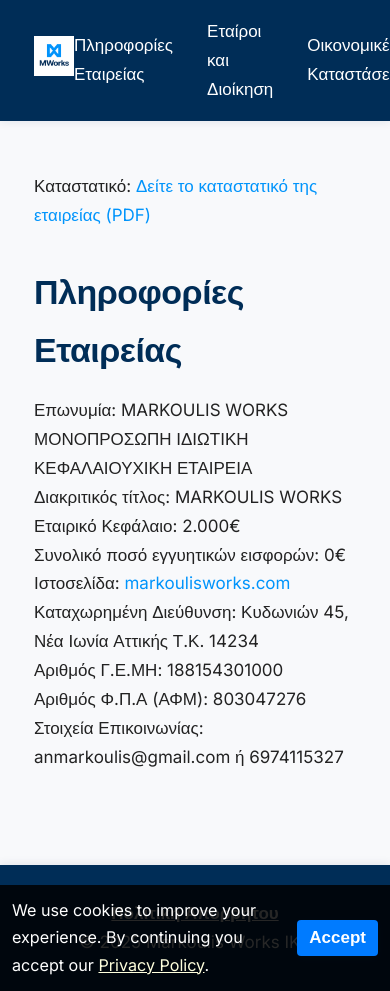
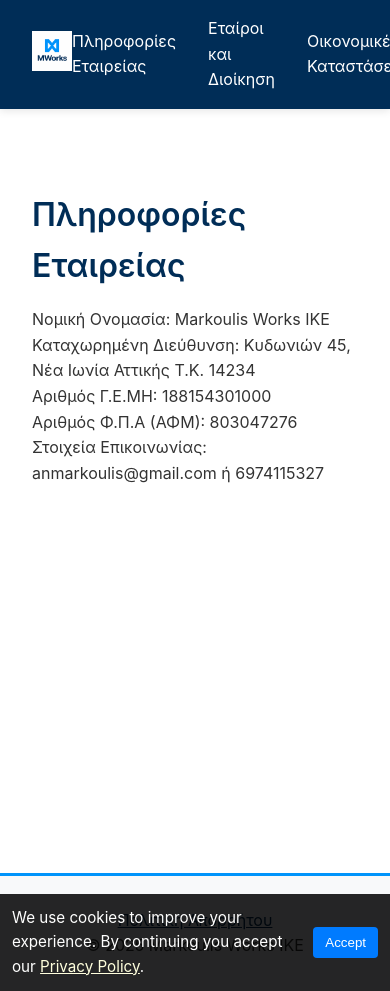
Before and after one commit to anmarkoulis/markoulis-works-site, a Jekyll site: the page built from _pages/company-info_gr.md, in a window 390 px wide and 991 px high. Built offline with Jekyll 4.4.1, drawn with Linux system fonts in a browser that asks for light colours.

Commit message:
Revert " feat: add statute and some more info for compliance (#11)"
This reverts commit f1bfa3d67f618a07359f37f54f1074210b7999f3.

```diff
--- a/_layouts/default.html
+++ b/_layouts/default.html
@@ -4,8 +4,6 @@
   <meta charset="UTF-8">
   <meta name="viewport" content="width=device-width, initial-scale=1.0">
   <link rel="icon" type="image/x-icon" href="{{ '/assets/images/favicon.ico' | relative_url }}">
-  <!-- Google Fonts: Inter -->
-  <link href="https://fonts.googleapis.com/css2?family=Inter:wght@400;600;700&display=swap" rel="stylesheet">
   <link rel="stylesheet" href="{{ site.baseurl }}/styles.css">
   <title>{{ page.title | default: site.title }}</title>
 </head>
--- a/_pages/company-info_gr.md
+++ b/_pages/company-info_gr.md
@@ -5,13 +5,8 @@
 lang: el
 ---
 <section>
-  <p>Καταστατικό: <a href="/assets/statuteDoc.pdf" target="_blank">Δείτε το καταστατικό της εταιρείας (PDF)</a></p>
   <h2>Πληροφορίες Εταιρείας</h2>
-  <p>Επωνυμία: MARKOULIS WORKS ΜΟΝΟΠΡΟΣΩΠΗ ΙΔΙΩΤΙΚΗ ΚΕΦΑΛΑΙΟΥΧΙΚΗ ΕΤΑΙΡΕΙΑ</p>
-  <p>Διακριτικός τίτλος: MARKOULIS WORKS</p>
-  <p>Εταιρικό Κεφάλαιο: 2.000€</p>
-  <p>Συνολικό ποσό εγγυητικών εισφορών: 0€</p>
-  <p>Ιστοσελίδα: <a href="https://markoulisworks.com" target="_blank">markoulisworks.com</a></p>
+  <p>Νομική Ονομασία: Markoulis Works IKE</p>
   <p>Καταχωρημένη Διεύθυνση: Κυδωνιών 45, Νέα Ιωνία Αττικής Τ.Κ. 14234</p>
   <p>Αριθμός Γ.Ε.ΜΗ: 188154301000</p>
   <p>Αριθμός Φ.Π.Α (ΑΦΜ): 803047276</p>
--- a/styles.css
+++ b/styles.css
@@ -1,107 +1,3 @@
-/* Section Spacing */
-section, .site-content > * {
-    margin-bottom: 2.5rem;
-}
-/* Navigation Improvements */
-.site-nav {
-    display: flex;
-    gap: 1em;
-    align-items: center;
-}
-.site-nav a {
-    color: #002d57;
-    text-decoration: none;
-    font-weight: 600;
-    padding: 0.5em 1em;
-    border-radius: 6px;
-    transition: background 0.2s, color 0.2s, box-shadow 0.2s;
-    position: relative;
-}
-.site-nav a:hover {
-    background: #0094fb22;
-    color: #0094fb;
-    box-shadow: 0 2px 8px rgba(0,148,251,0.08);
-}
-.site-nav .active {
-    color: #0094fb;
-    border-bottom: 2px solid #0094fb;
-    background: #0094fb11;
-}
-/* Smooth Transitions for Links/Buttons */
-a, .button, button, input[type="submit"] {
-    transition: color 0.2s, background 0.2s, box-shadow 0.2s, transform 0.2s;
-}
-/* Button Styling */
-.button, button, input[type="submit"] {
-    background: #0094fb;
-    color: #fff;
-    border: none;
-    border-radius: 6px;
-    padding: 0.7em 1.4em;
-    font-size: 1rem;
-    font-weight: 600;
-    cursor: pointer;
-    box-shadow: 0 2px 8px rgba(0,45,87,0.08);
-    transition: background 0.2s, box-shadow 0.2s, transform 0.2s;
-    outline: none;
-    margin: 0.5em 0;
-    display: inline-block;
-}
-.button:hover, button:hover, input[type="submit"]:hover {
-    background: #002d57;
-    box-shadow: 0 4px 16px rgba(0,45,87,0.12);
-    transform: translateY(-2px) scale(1.03);
-}
-/* Card-Style Sections */
-.card {
-    background: #fff;
-    border-radius: 12px;
-    box-shadow: 0 2px 16px rgba(0,45,87,0.08);
-    padding: 2rem;
-    margin-bottom: 2.5rem;
-    transition: box-shadow 0.3s;
-}
-.card:hover {
-    box-shadow: 0 4px 24px rgba(0,148,251,0.12);
-}
-/* Responsive Design */
-@media (max-width: 900px) {
-    main {
-        padding: 2rem 1rem;
-        max-width: 100%;
-    }
-    header, .site-header {
-        padding: 1rem 1rem;
-    }
-    .site-nav a {
-        padding: 0.5em 0.7em;
-        font-size: 1rem;
-    }
-    h1 {
-        font-size: 2rem;
-    }
-    h2 {
-        font-size: 1.4rem;
-    }
-}
-@media (max-width: 600px) {
-    main {
-        padding: 1rem 0.5rem;
-    }
-    header, .site-header {
-        padding: 0.7rem 0.5rem;
-    }
-    .site-nav {
-        flex-direction: column;
-        gap: 0.5em;
-    }
-    h1 {
-        font-size: 1.4rem;
-    }
-    h2 {
-        font-size: 1.1rem;
-    }
-}
 /* Professional styling with brand colors */
 * {
     margin: 0;
@@ -111,16 +7,13 @@
 
 html {
     height: 100%;
-    font-family: 'Inter', Arial, sans-serif;
-    font-size: 17px;
-    color: #222;
 }
 
 body {
-    font-family: 'Inter', Arial, sans-serif;
-    line-height: 1.7;
-    color: #222;
-    background-color: #f8f9fb;
+    font-family: -apple-system, BlinkMacSystemFont, 'Segoe UI', Roboto, Oxygen, Ubuntu, Cantarell, sans-serif;
+    line-height: 1.6;
+    color: #333;
+    background-color: #ffffff;
     min-height: 100%;
     display: flex;
     flex-direction: column;
@@ -130,18 +23,10 @@
     background: #002d57;
     color: #fff;
     padding: 1rem 2rem;
-    box-shadow: 0 2px 8px rgba(0,45,87,0.08);
+    box-shadow: 0 2px 8px rgba(0, 0, 0, 0.1);
     position: sticky;
     top: 0;
     z-index: 1000;
-    transition: box-shadow 0.3s;
-}
-
-.header-shadow {
-    width: 100%;
-    height: 6px;
-    background: linear-gradient(90deg, #0094fb22 0%, #002d5722 100%);
-    box-shadow: 0 2px 8px rgba(0,45,87,0.08);
 }
 
 header a {
@@ -175,9 +60,7 @@
 h1, h2, h3 {
     color: #002d57;
     margin-bottom: 1rem;
-    font-weight: 700;
-    letter-spacing: -0.5px;
-    font-family: 'Inter', Arial, sans-serif;
+    font-weight: 600;
 }
 
 h1 {
@@ -201,25 +84,14 @@
 footer {
     text-align: center;
     padding: 2rem;
-    background: #002d57;
-    color: #fff;
-    border-top: none;
+    background: #f8f9fa;
+    border-top: 3px solid #0094fb;
     margin-top: auto;
-    box-shadow: 0 -2px 8px rgba(0,45,87,0.08);
-    transition: box-shadow 0.3s;
-}
-
-.footer-shadow {
-    width: 100%;
-    height: 6px;
-    background: linear-gradient(90deg, #002d5722 0%, #0094fb22 100%);
-    box-shadow: 0 -2px 8px rgba(0,45,87,0.08);
 }
 
 footer a {
-    color: #fff;
+    color: #002d57;
     text-decoration: underline;
-    font-weight: 600;
 }
 
 footer a:hover {
```
Also changed, not shown: _pages/company-info.md (+1 -6 lines), _pages/partners-management.md (+2 -7 lines), _pages/partners-management_gr.md (+2 -7 lines), index.md (added, +13 -0 lines), 1 other file.
